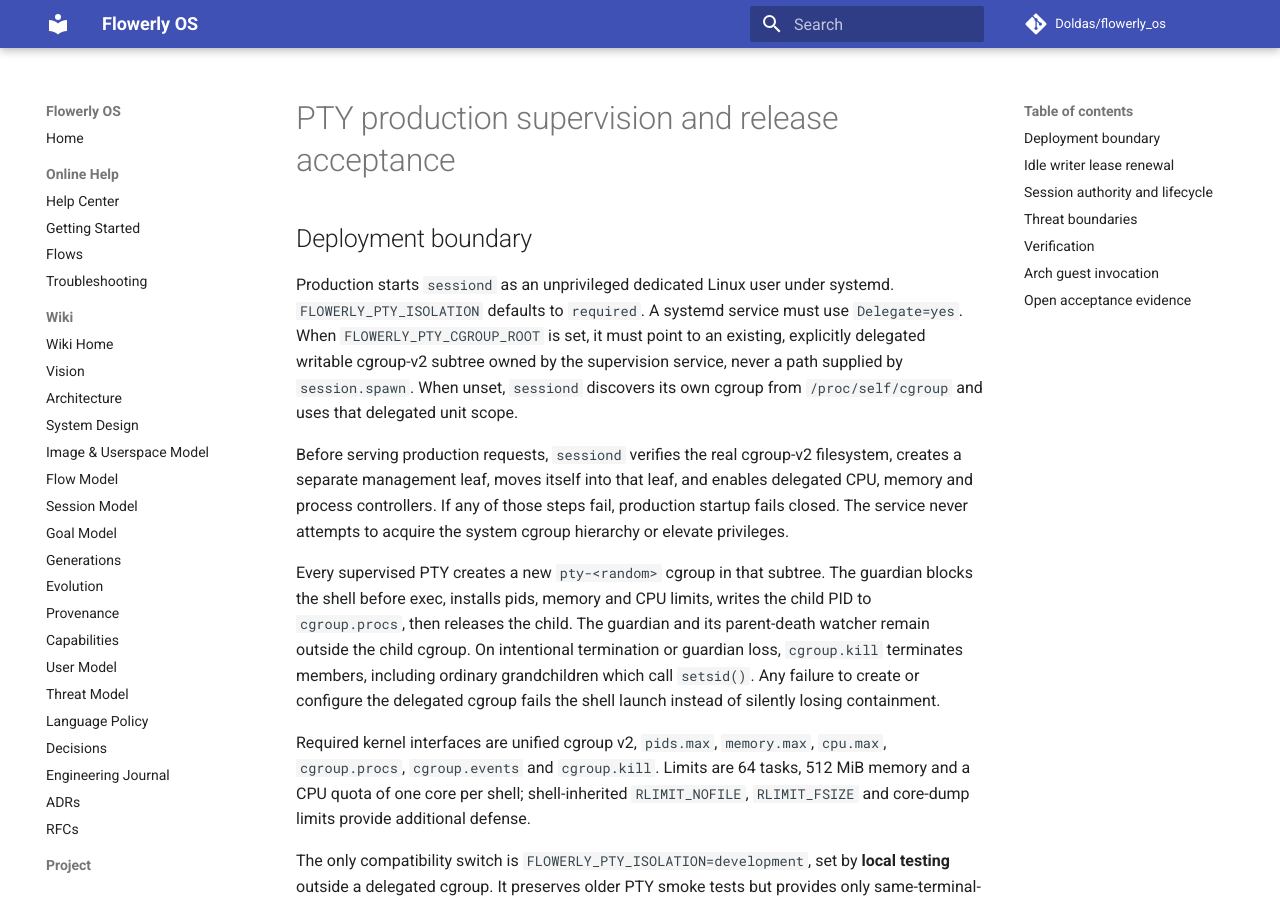
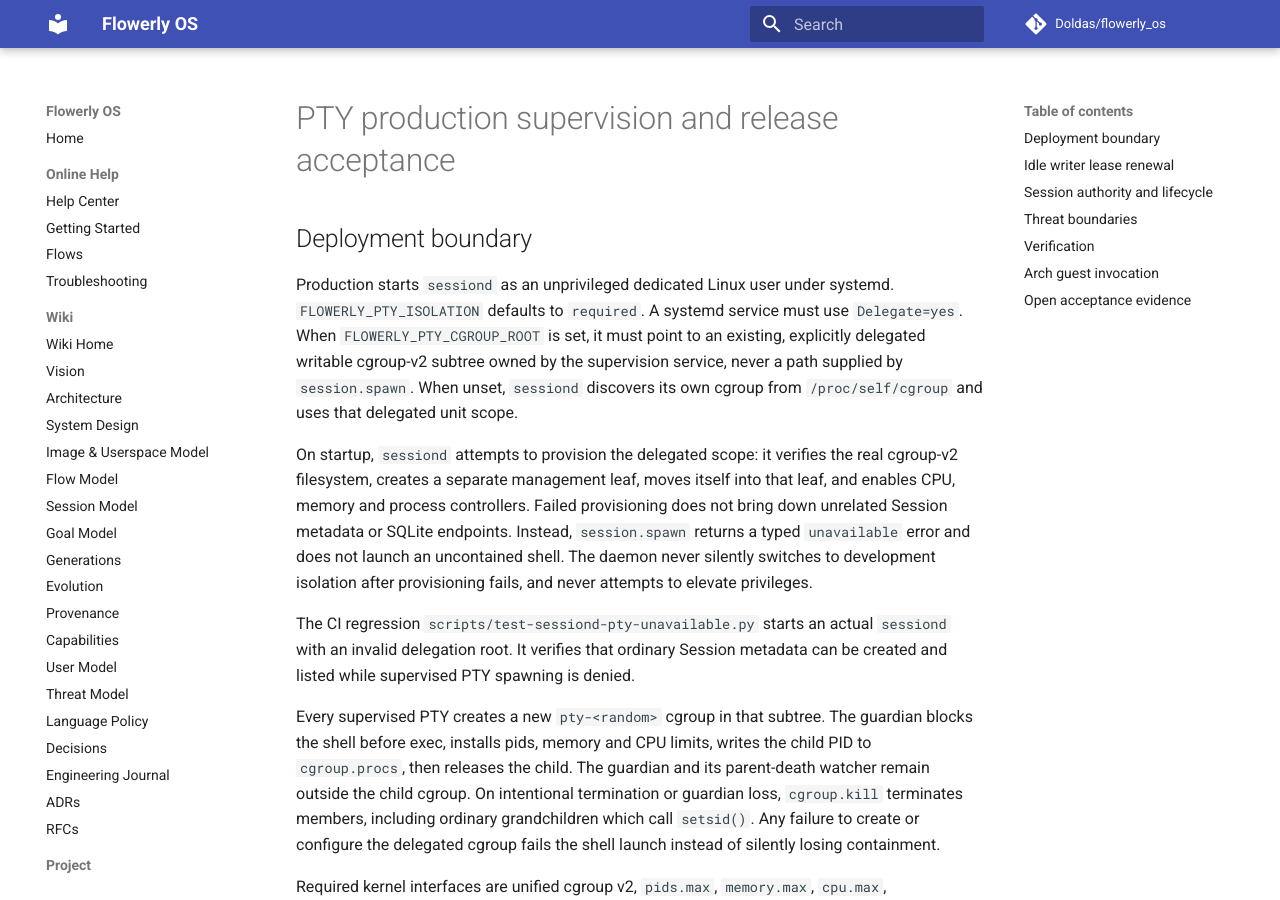
Before and after one commit to Doldas/flowerly_os, an MkDocs documentation site: the page built from docs/pty-production-supervision.md, in a window 1280 px wide and 900 px high. Built offline with MkDocs 1.6.1 and Material for MkDocs 9.7.7, drawn with Linux system fonts in a browser that asks for light colours; comment, search, counter and statistics services are not loaded.

Commit message:
docs(pty): distinguish metadata availability from fail-closed PTY provisioning

```diff
--- a/docs/pty-production-supervision.md
+++ b/docs/pty-production-supervision.md
@@ -11,12 +11,19 @@ supervision service, never a path supplied by `session.spawn`.
 When unset, `sessiond` discovers its own cgroup from
 `/proc/self/cgroup` and uses that delegated unit scope.
 
-Before serving production requests, `sessiond` verifies the real
-cgroup-v2 filesystem, creates a separate management leaf, moves
-itself into that leaf, and enables delegated CPU, memory and process
-controllers. If any of those steps fail, production startup fails
-closed. The service never attempts to acquire the system cgroup
-hierarchy or elevate privileges.
+On startup, `sessiond` attempts to provision the delegated scope:
+it verifies the real cgroup-v2 filesystem, creates a separate management
+leaf, moves itself into that leaf, and enables CPU, memory and process
+controllers. Failed provisioning does not bring down unrelated Session
+metadata or SQLite endpoints. Instead, `session.spawn` returns a typed
+`unavailable` error and does not launch an uncontained shell. The daemon
+never silently switches to development isolation after provisioning
+fails, and never attempts to elevate privileges.
+
+The CI regression `scripts/test-sessiond-pty-unavailable.py` starts
+an actual `sessiond` with an invalid delegation root. It verifies that
+ordinary Session metadata can be created and listed while supervised
+PTY spawning is denied.
 
 Every supervised PTY creates a new `pty-<random>` cgroup in that subtree.
 The guardian blocks the shell before exec, installs pids, memory and CPU
```
